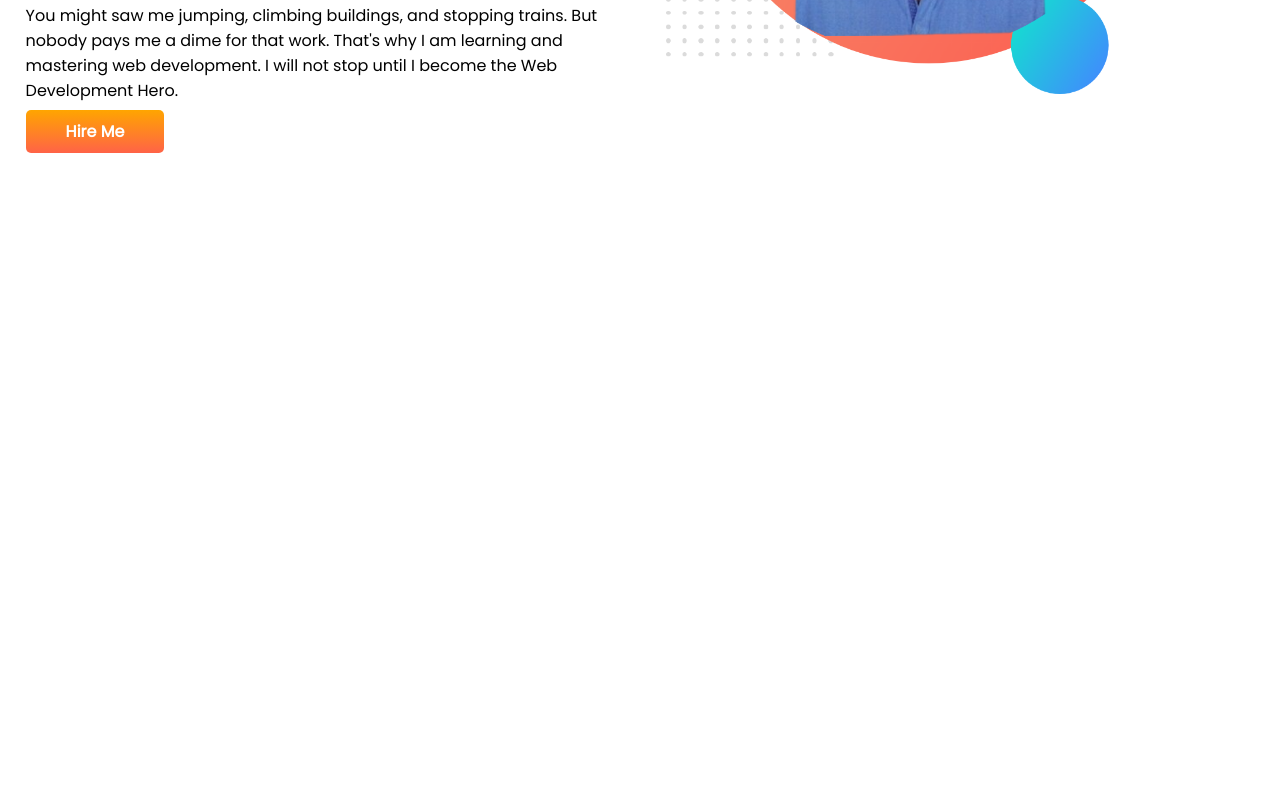
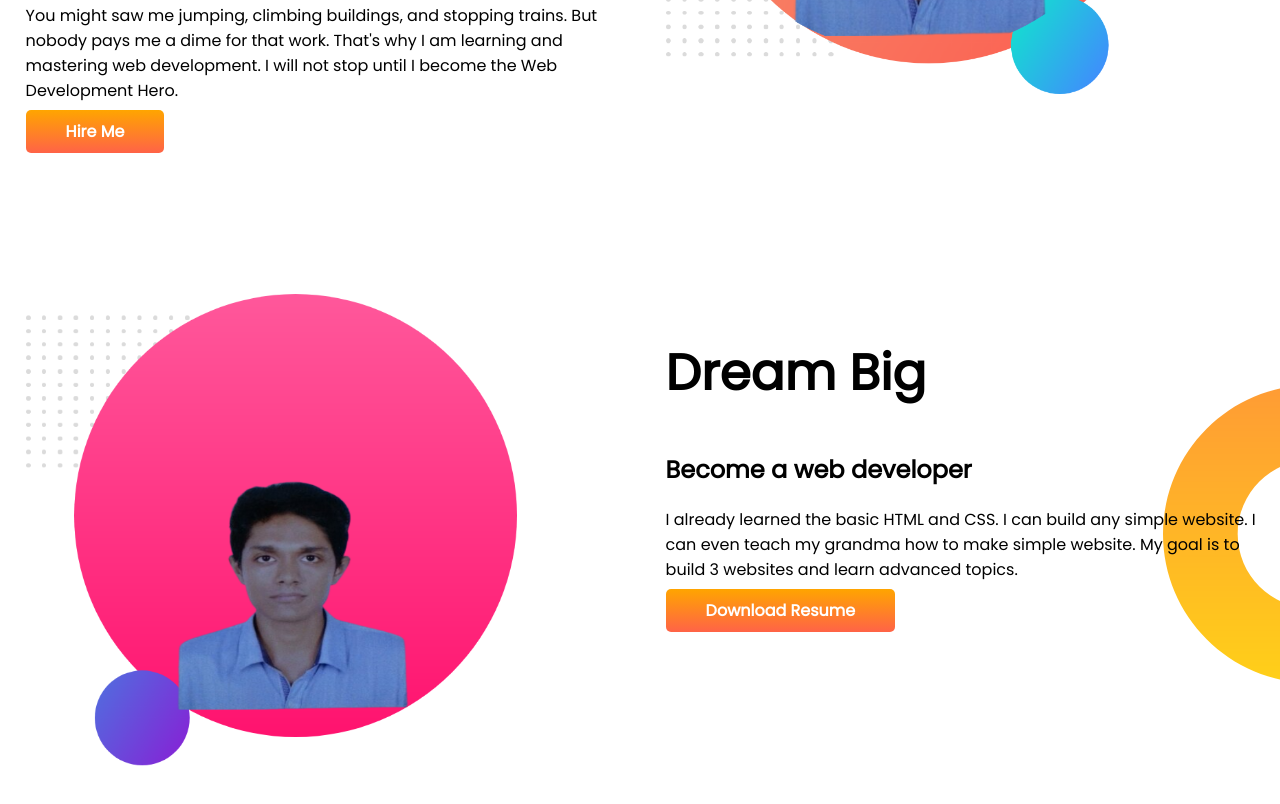
Before and after one commit to dhrubochaklader1/developer-portfolio, a plain HTML site: page index.html in a window 1280 px wide. Shown: the part 394-1198 px from the top of the page. Before the commit the page ends 800 px from the top, so only its background shows below. Drawn offline with Linux system fonts and the light colour scheme.

Commit message:
second section completed

```diff
--- a/index.html
+++ b/index.html
@@ -30,6 +30,20 @@
             <img src="images/Dhrubo.png" alt="">
         </div>
     </section>
+
+    <section class="dream-big">
+        <div class="half-width">
+            <img src="images/dhrubo2.png" alt="">
+        </div>
+        <div class="half-width">
+            <h1>Dream Big</h1>
+            <h2>Become a web developer</h2>
+            <p>I already learned the basic HTML and CSS. I can build any simple website. I can even teach my grandma how
+                to make simple website. My goal is to build 3 websites and learn advanced topics.</p>
+            <a class="link-button" href="https://github.com/dhrubochaklader1/developer-portfolio"
+                target="_blank">Download Resume</a>
+        </div>
+    </section>
 </body>
 
 </html>
--- a/style.css
+++ b/style.css
@@ -13,6 +13,7 @@ h1 {
 
 section {
     display: flex;
+    margin-bottom: 150px;
 }
 
 .half-width {
@@ -37,3 +38,9 @@ section {
     background-image: url(images/top-banner.png);
     background-repeat: no-repeat;
 }
+
+.dream-big {
+    background-image: url(images/dream-bg.png);
+    background-repeat: no-repeat;
+    background-position: right;
+}
```
Also changed, not shown: images/dhrubo2.png (added).
